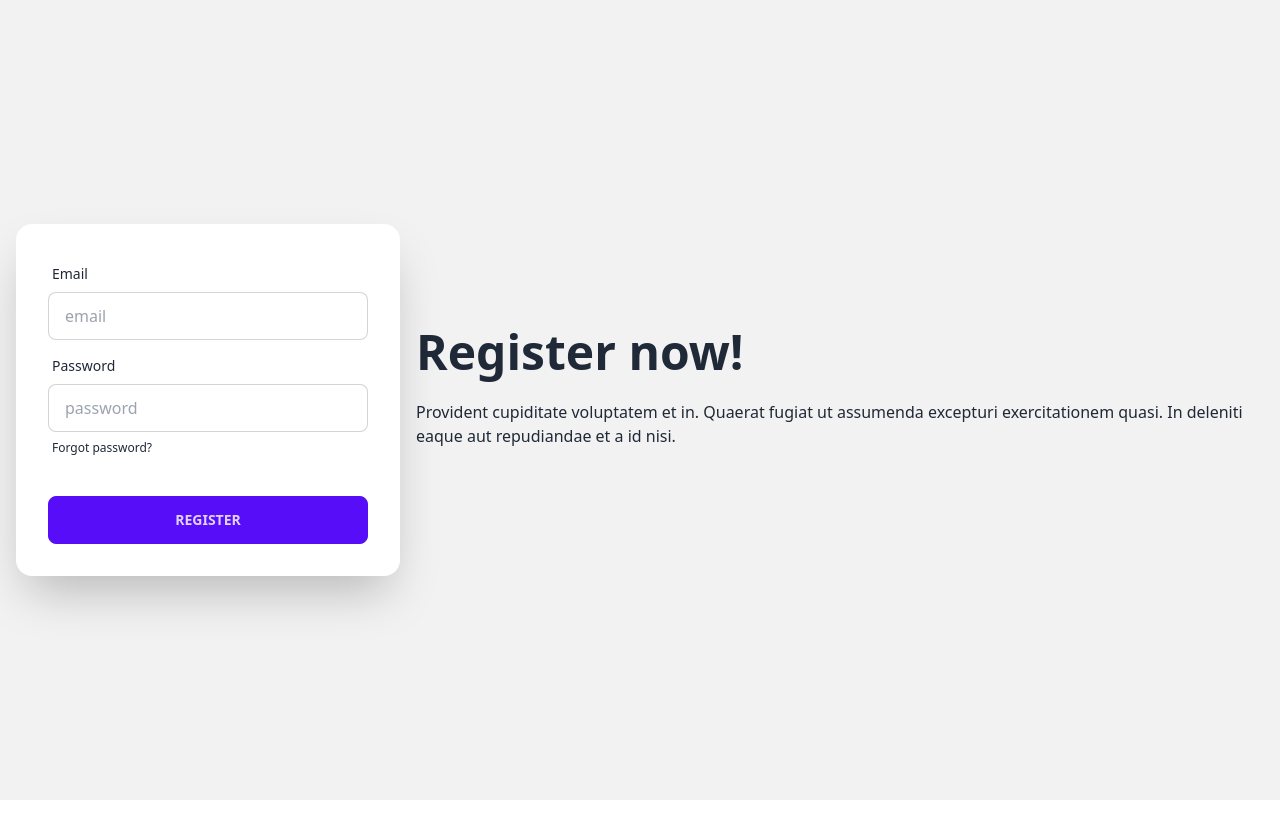
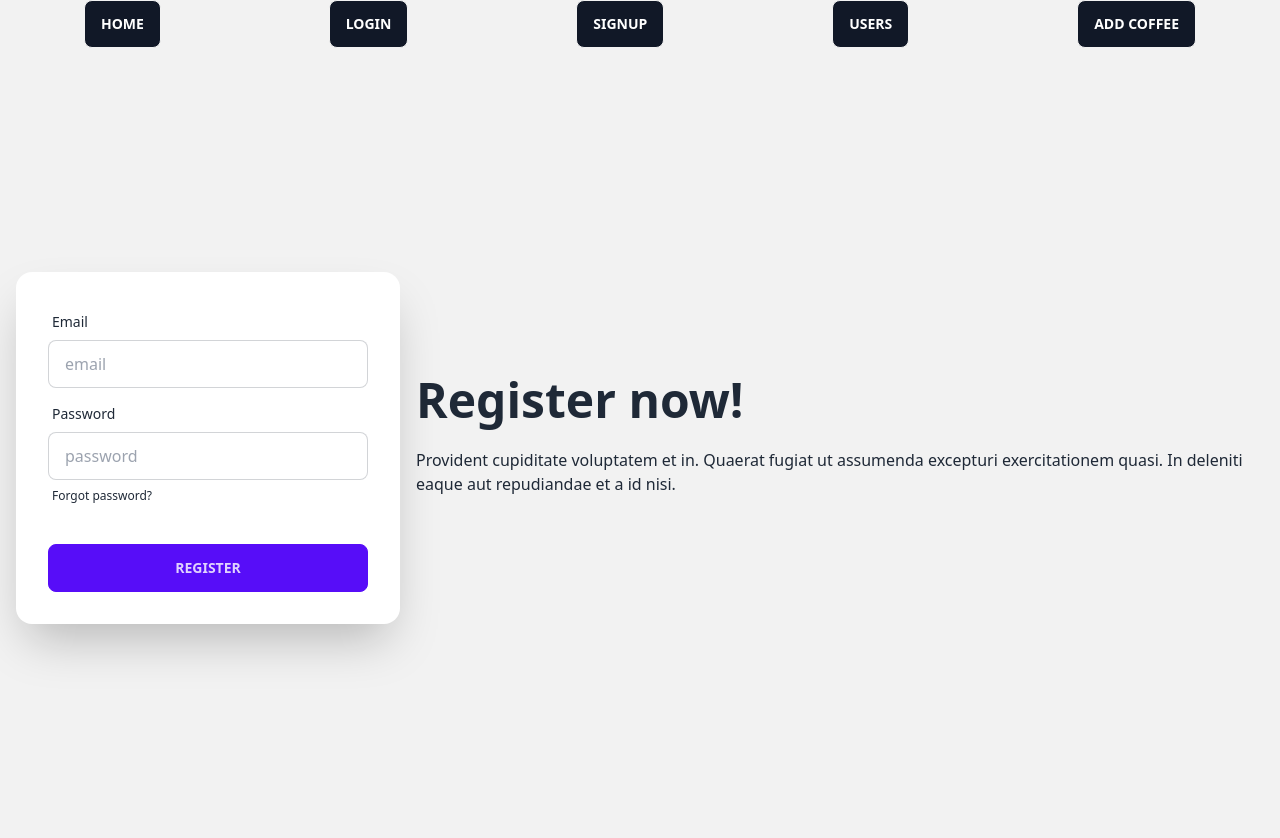
Before and after one commit to SiamIslamSagor/coffee-store-client, a React (Vite) app: page /signUp in a window 1280 px wide. Shown: the top 838 px of the page. Before the commit the page ends 800 px from the top, so only its background shows below. Built offline with nearby package versions, Linux system fonts and the light colour scheme.

Commit message:
added nav in all routes

```diff
--- a/src/App.jsx
+++ b/src/App.jsx
@@ -2,12 +2,15 @@ import { useLoaderData } from "react-router-dom";
 import "./App.css";
 import CoffeeCard from "./components/CoffeeCard";
 import { useState } from "react";
+import Header from "./components/Header";
 
 function App() {
   const loadedCoffees = useLoaderData();
   const [coffees, setCoffees] = useState(loadedCoffees);
 
   return (
+    <div>
+      <Header></Header>
       <div className="m-20 ">
         <h1 className="text-6xl text-center my-20 text-purple-600">
           HOOt HOOt Cold Coffees here in: {coffees.length}types
@@ -23,6 +26,7 @@ function App() {
           ))}
         </div>
       </div>
+    </div>
   );
 }
 
--- a/src/components/AddCoffee.jsx
+++ b/src/components/AddCoffee.jsx
@@ -1,4 +1,5 @@
 import Swal from "sweetalert2";
+import Header from "./Header";
 
 const AddCoffee = () => {
   const handleAddCoffee = e => {
@@ -44,6 +45,8 @@ const AddCoffee = () => {
       });
   };
   return (
+    <div>
+      <Header></Header>
       <div className="bg-[#f4f3f0] p-24">
         <h2 className="text-3xl font-extrabold">Add coffee</h2>
         <form onSubmit={handleAddCoffee}>
@@ -163,6 +166,7 @@ const AddCoffee = () => {
           />
         </form>
       </div>
+    </div>
   );
 };
 
--- a/src/components/Header.jsx
+++ b/src/components/Header.jsx
@@ -2,12 +2,37 @@ import { NavLink } from "react-router-dom";
 
 const Header = () => {
   return (
-    <div>
-      <NavLink to="/">Home</NavLink>
-      <NavLink to="/login">Login</NavLink>
-      <NavLink to="/signUp">SignUP</NavLink>
-      <NavLink to="/users">Users</NavLink>
-      <NavLink to="/addCoffee">Add Coffee</NavLink>
+    <div className="bg-base-200 flex justify-around container mx-auto">
+      <NavLink
+        className="btn text-white hover:text-black duration-700 bg-gray-900"
+        to="/"
+      >
+        Home
+      </NavLink>
+      <NavLink
+        className="btn text-white hover:text-black duration-700 bg-gray-900"
+        to="/login"
+      >
+        Login
+      </NavLink>
+      <NavLink
+        className="btn text-white hover:text-black duration-700 bg-gray-900"
+        to="/signUp"
+      >
+        SignUP
+      </NavLink>
+      <NavLink
+        className="btn text-white hover:text-black duration-700 bg-gray-900"
+        to="/users"
+      >
+        Users
+      </NavLink>
+      <NavLink
+        className="btn text-white hover:text-black duration-700 bg-gray-900"
+        to="/addCoffee"
+      >
+        Add Coffee
+      </NavLink>
     </div>
   );
 };
--- a/src/components/Login.jsx
+++ b/src/components/Login.jsx
@@ -1,6 +1,7 @@
 import { useContext } from "react";
 import { AuthContext } from "../provider/AuthProvider";
 import Swal from "sweetalert2";
+import Header from "./Header";
 
 const Login = () => {
   const { signInUser } = useContext(AuthContext);
@@ -47,6 +48,8 @@ const Login = () => {
 
   return (
     <div>
+      <Header></Header>
+      <div>
         <div className="hero min-h-screen bg-base-200">
           <div className="hero-content flex-col lg:flex-row-reverse">
             <div className="text-center lg:text-left">
@@ -91,6 +94,7 @@ const Login = () => {
           </div>
         </div>
       </div>
+    </div>
   );
 };
 
--- a/src/components/SignUp.jsx
+++ b/src/components/SignUp.jsx
@@ -1,6 +1,7 @@
 import { useContext } from "react";
 import { AuthContext } from "../provider/AuthProvider";
 import Swal from "sweetalert2";
+import Header from "./Header";
 
 const SignUp = () => {
   const { createUser } = useContext(AuthContext);
@@ -46,14 +47,16 @@ const SignUp = () => {
   };
 
   return (
+    <div>
+      <Header></Header>
       <div className="hero min-h-screen bg-base-200">
         <div className="hero-content flex-col lg:flex-row-reverse">
           <div className="text-center lg:text-left">
             <h1 className="text-5xl font-bold">Register now!</h1>
             <p className="py-6">
               Provident cupiditate voluptatem et in. Quaerat fugiat ut assumenda
-            excepturi exercitationem quasi. In deleniti eaque aut repudiandae et
-            a id nisi.
+              excepturi exercitationem quasi. In deleniti eaque aut repudiandae
+              et a id nisi.
             </p>
           </div>
           <div className="card flex-shrink-0 w-full max-w-sm shadow-2xl bg-base-100">
@@ -94,6 +97,7 @@ const SignUp = () => {
           </div>
         </div>
       </div>
+    </div>
   );
 };
 
--- a/src/components/UpdateCoffee.jsx
+++ b/src/components/UpdateCoffee.jsx
@@ -1,5 +1,6 @@
 import { useLoaderData } from "react-router-dom";
 import Swal from "sweetalert2";
+import Header from "./Header";
 
 const UpdateCoffee = () => {
   const coffee = useLoaderData();
@@ -50,6 +51,8 @@ const UpdateCoffee = () => {
   };
 
   return (
+    <div>
+      <Header></Header>
       <div className="bg-[#f4f3f0] p-24">
         <h2 className="text-3xl font-extrabold">Update coffee</h2>
         <form onSubmit={handleUpdateCoffee}>
@@ -176,6 +179,7 @@ const UpdateCoffee = () => {
           />
         </form>
       </div>
+    </div>
   );
 };
 
--- a/src/components/Users.jsx
+++ b/src/components/Users.jsx
@@ -1,6 +1,7 @@
 import { useState } from "react";
 import { useLoaderData } from "react-router-dom";
 import Swal from "sweetalert2";
+import Header from "./Header";
 
 const Users = () => {
   const loadedUsers = useLoaderData();
@@ -37,6 +38,8 @@ const Users = () => {
   };
   return (
     <div>
+      <Header></Header>
+      <div>
         <h2>Users: {loadedUsers.length}</h2>
         <div className="overflow-x-auto">
           <table className="table">
@@ -72,6 +75,7 @@ const Users = () => {
           </table>
         </div>
       </div>
+    </div>
   );
 };
 
```
Lines whose indentation alone changed are shown as unchanged.
